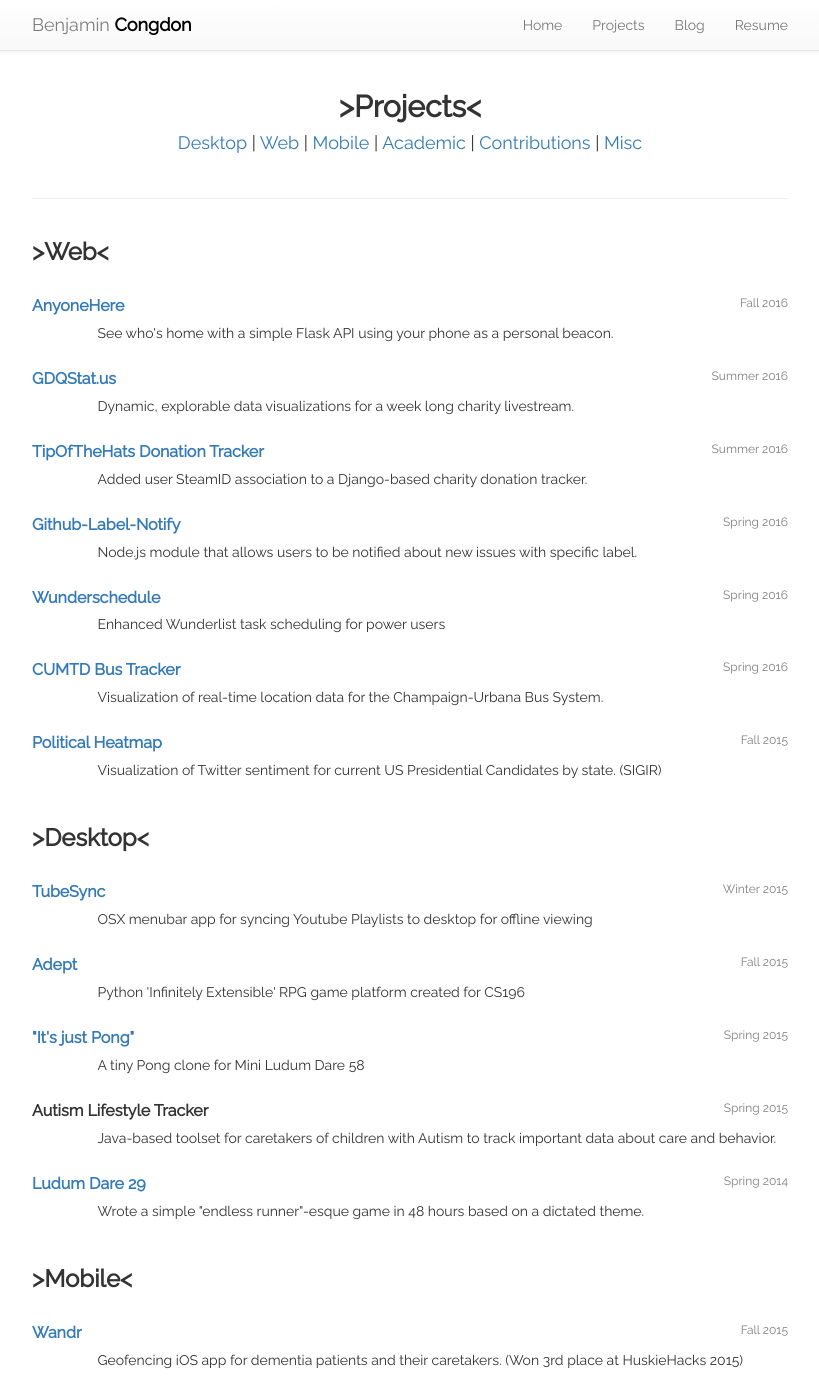
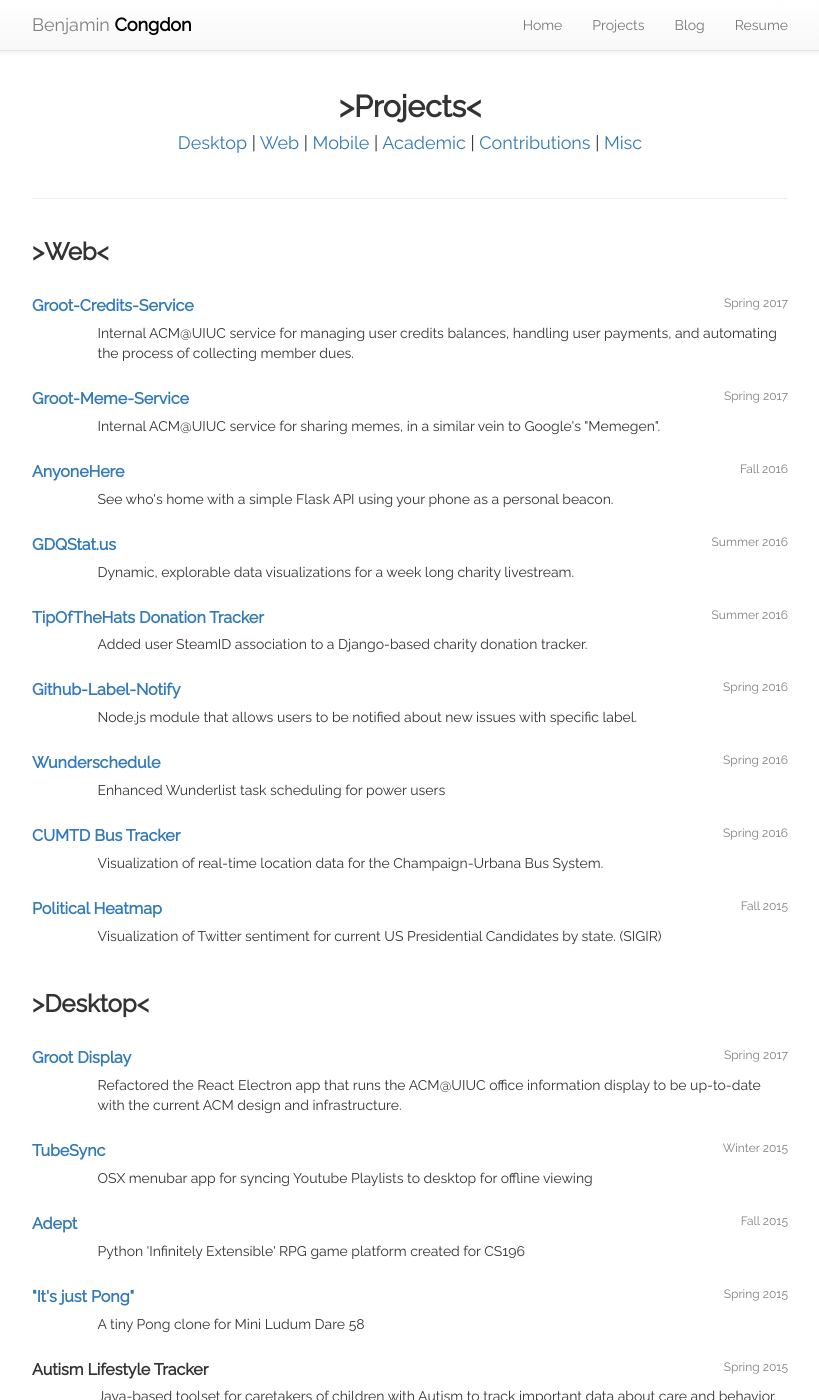
Before and after one commit to rhythmmec/bcongdon.github.io, a Jekyll site: the page built from projects.html, in a window 1280 px wide and 1400 px high. Shown: the whole window, without its empty margins (230-1049 px from the left). Built offline with Jekyll 4.4.1, drawn with Linux system fonts in a browser that asks for light colours; nearby versions of some CDN libraries.

Commit message:
Updated projects page

```diff
--- a/projects.html
+++ b/projects.html
@@ -16,8 +16,15 @@
     url: https://github.com/matplotlib/matplotlib/commits/master?author=bcongdon
   - name: Youtube-dl
     url: https://github.com/rg3/youtube-dl/commits/master?author=bcongdon
+  - name: Zappa
+    url: https://github.com/Miserlou/Zappa/commits/master?author=bcongdon
 projects:
   # Desktop
+  - name: Groot Display
+    desc: Refactored the React Electron app that runs the ACM@UIUC office information display to be up-to-date with the current ACM design and infrastructure.
+    tag: Desktop
+    time: Spring 2017
+    url: https://github.com/acm-uiuc/display
   - name: TubeSync
     desc: OSX menubar app for syncing Youtube Playlists to desktop for offline viewing
     tag: Desktop
@@ -44,6 +51,16 @@
     url: http://ludumdare.com/compo/ludum-dare-29/?action=preview&uid=36045
 
   # Web
+  - name: Groot-Credits-Service
+    desc: Internal ACM@UIUC service for managing user credits balances, handling user payments, and automating the process of collecting member dues.
+    tag: Web
+    time: Spring 2017
+    url: https://github.com/acm-uiuc/groot-meme-service
+  - name: Groot-Meme-Service
+    desc: Internal ACM@UIUC service for sharing memes, in a similar vein to Google's "Memegen".
+    tag: Web
+    time: Spring 2017
+    url: https://github.com/acm-uiuc/groot-meme-service
   - name: AnyoneHere
     desc: See who's home with a simple Flask API using your phone as a personal beacon.
     tag: Web
```
